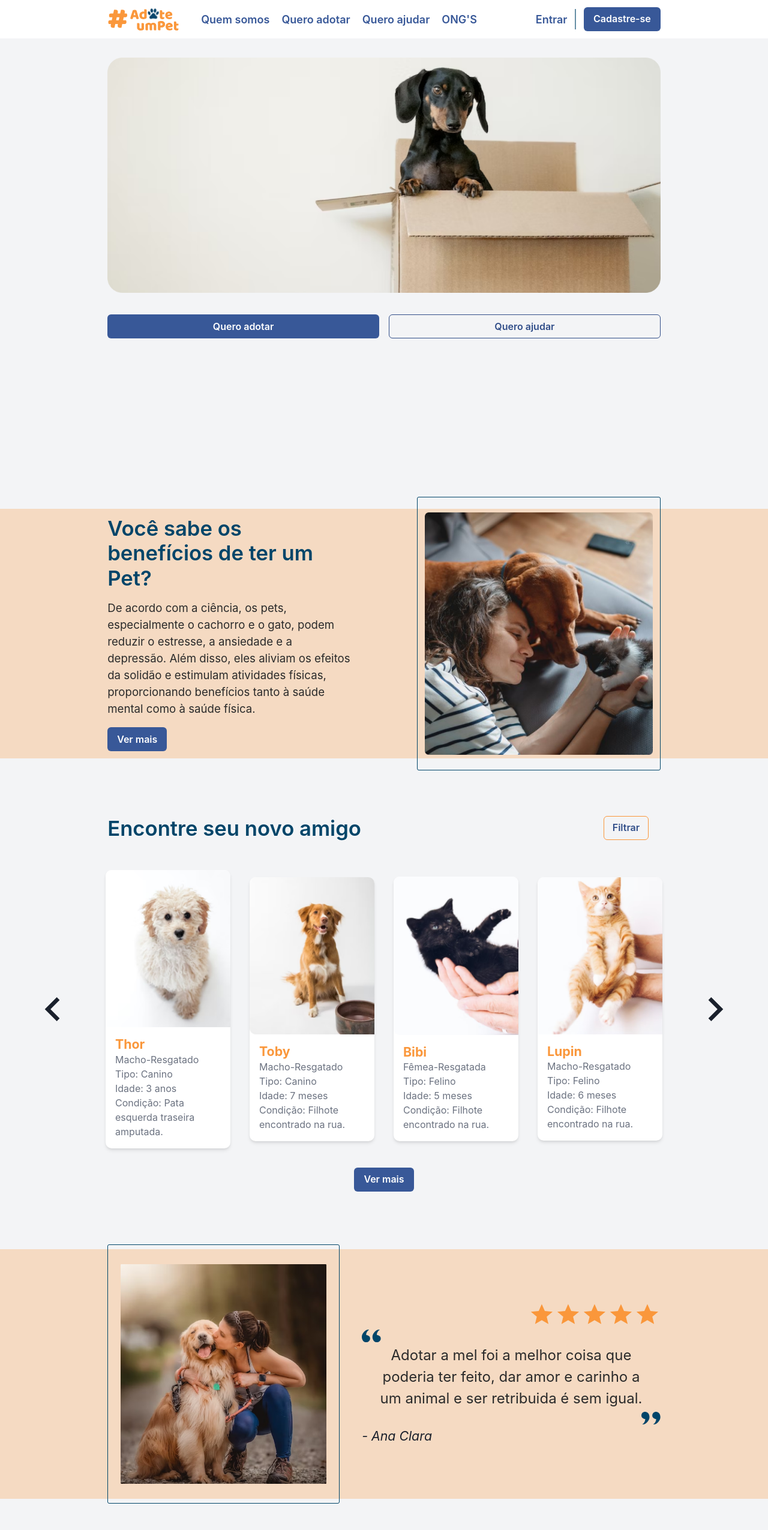
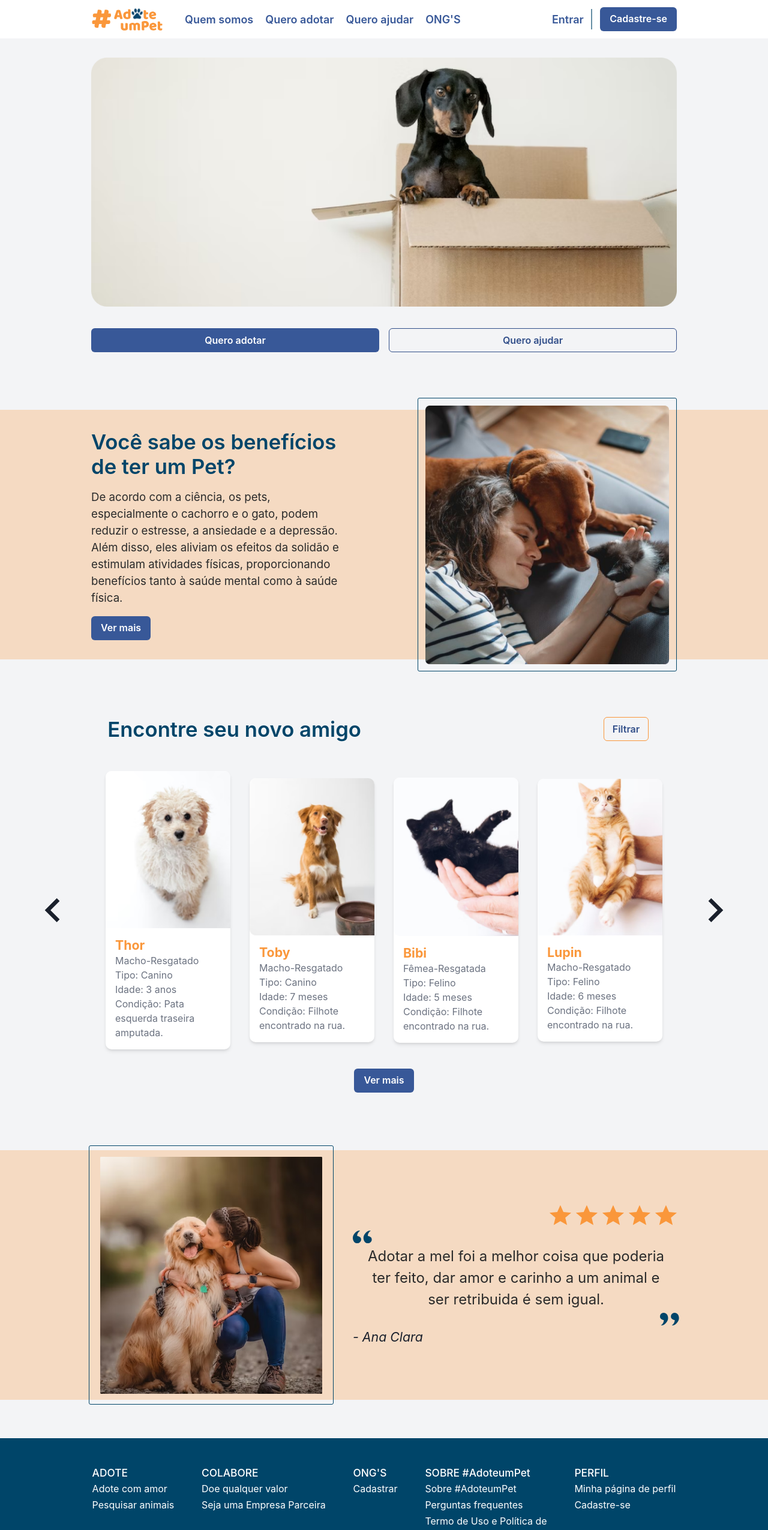
Before and after one commit to will-bernardo/adote-um-pet, a React (Vite) app: page / in a window 1280 px wide. Shown: the top 2550 px of the page at 60% size. Built offline with nearby package versions, Linux system fonts and the light colour scheme.

Commit message:
fixed page scale on browser zoom

```diff
--- a/src/components/Header.jsx
+++ b/src/components/Header.jsx
@@ -3,7 +3,8 @@ import { Flex, Image, Button, Spacer, Divider } from "@chakra-ui/react";
 
 export default function Header() {
   return (
-    <Flex as='header' bg='#fff' h='4rem' p="0 14%" gap='1.25rem' align='center'>
+    <Flex justify='center'>
+      <Flex as='header' bg='#fff' h='4rem' w='61rem' justify='center' gap='1.25rem' align='center'>
         <Image src="./logo.svg" alt="" w="120px" mr='1rem' />
         <HeaderButton name="Quem somos" />
         <HeaderButton name="Quero adotar" />
@@ -12,10 +13,11 @@ export default function Header() {
         <Spacer />
         <Flex gap='0.8rem' align='center'>
           <HeaderButton name="Entrar" />
-        <Divider orientation='vertical'  borderColor='#004569' borderWidth='1px' h='2rem' />
+          <Divider orientation='vertical' borderColor='#004569' borderWidth='1px' h='2rem' />
           <Button colorScheme='facebook' variant='solid' minWidth='fitContent'>Cadastre-se</Button>
         </Flex>
 
+      </Flex>
     </Flex>
   )
 }
--- a/src/components/MainPageSection1.jsx
+++ b/src/components/MainPageSection1.jsx
@@ -3,9 +3,9 @@ import { Flex, Image, Button } from "@chakra-ui/react";
 export default function MainPageSection1() {
 
   return (
-    <Flex as='section' flexDir='column' gap='2.25rem' h='90vh' minWidth='100vh' bg='#f3f4f6' pt='2rem' px='14%'>
-      <Image src='./images/cachorro_na_caixa.png' alt='' w='100%'/>
-      <Flex justify='center' gap='1rem'>
+    <Flex as='section' flexDir='column' align='center' gap='2.25rem' pb='8' minWidth='100vh' bg='#f3f4f6' pt='2rem'>
+      <Image src='./images/cachorro_na_caixa.png' alt='' maxW='61rem' />
+      <Flex justify='center' gap='1rem' w='61rem'>
         <Button colorScheme='facebook' variant='solid' w='50%'>Quero adotar</Button>
         <Button colorScheme='facebook' variant='outline' w='50%' >Quero ajudar</Button>
       </Flex>
--- a/src/components/MainPageSection2.jsx
+++ b/src/components/MainPageSection2.jsx
@@ -3,19 +3,19 @@ import { Flex, Image, Text, Heading, Spacer, Button } from "@chakra-ui/react";
 export default function MainPageSection2() {
   return (
     <Flex as='section' bg='#f3f4f6' p='4rem 0'>
-      <Flex bg='#F5DAC2' h='26rem' w='100%' p='14%' justify='center' align='center'>
-        <Flex flexDir='column' gap='1rem' w='44%'>
+      <Flex bg='#F5DAC2' gap='7rem' h='26rem' w='100%' justify='center' align='center'>
+        <Flex flexDir='column' gap='1rem' w='27rem'>
           <Heading fontSize='26pt' fontWeight='semibold' color='#004569'>Você sabe os benefícios de ter um Pet?</Heading>
           <Text fontSize='14pt' color='#2a2a2a'>
             De acordo com a ciência, os pets, especialmente o cachorro e o gato,
-             podem reduzir o estresse, a ansiedade e a depressão.
-             Além disso, eles aliviam os efeitos da solidão e estimulam atividades físicas,
-              proporcionando benefícios tanto à saúde mental como à saúde física.
+            podem reduzir o estresse, a ansiedade e a depressão.
+            Além disso, eles aliviam os efeitos da solidão e estimulam atividades físicas,
+            proporcionando benefícios tanto à saúde mental como à saúde física.
           </Text>
           <Button colorScheme='facebook' variant='solid' w='fit-content'>Ver mais</Button>
         </Flex>
-      <Spacer />
-        <Flex align='center' justify='center' border='1px' borderColor='#004569' borderRadius='3px' bg='' h='28.5rem' w='44%' p='0 0.75rem'>
+
+        <Flex align='center' justify='center' border='1px' borderColor='#004569' borderRadius='3px' bg='' h='28.5rem' w='27rem' p='0 0.75rem'>
           <Image src='./images/mulher_deitada_com_cachorro.png' alt='' />
         </Flex>
 
--- a/src/components/MainPageSection4.jsx
+++ b/src/components/MainPageSection4.jsx
@@ -3,20 +3,19 @@ import { Flex, Image, Text, Spacer } from "@chakra-ui/react";
 export default function MainPageSection2() {
   return (
     <Flex as='section' bg='#f3f4f6' p='4rem 0'>
-      <Flex bg='#F5DAC2' h='26rem' w='100%' p='14%' justify='center' align='center'>
-        <Flex align='center' justify='center' border='1px' borderColor='#004569' borderRadius='3px' bg='' h='27rem' w='42%' p='0 0.75rem'>
-          <Image src='./images/depoimento.png' alt='' w='95%'/>
+      <Flex bg='#F5DAC2' h='26rem' gap='2rem' w='100%' justify='center' align='center'>
+        <Flex align='center' justify='center' border='1px' borderColor='#004569' borderRadius='3px' bg='' h='27rem' w='25.5rem' p='0 0.75rem'>
+          <Image src='./images/depoimento.png' alt='' w='97%' />
         </Flex>
-      <Spacer />
-        <Flex align='center' flexDir='column' gap='0.25rem' w='54%'>
+        <Flex align='center' flexDir='column' gap='0.25rem' w='34rem'>
           <Flex alignSelf='end' >
             <Stars />
-            </Flex>
+          </Flex>
           <Image alignSelf='start' src='./open-quote.svg' alt='' w='2rem' />
           <Text textAlign='center' w='94%' fontSize='18pt' color='#2a2a2a'>
-          Adotar a mel foi a melhor coisa que poderia ter feito,
-          dar amor e carinho a um animal e ser retribuida
-          é sem igual.
+            Adotar a mel foi a melhor coisa que poderia ter feito,
+            dar amor e carinho a um animal e ser retribuida
+            é sem igual.
           </Text>
           <Image alignSelf='end' src='./close-quote.svg' alt='' w='2rem' />
           <Text as='i' fontSize='16pt' alignSelf='start'>- Ana Clara</Text>
```
Also changed, not shown: 1 other file (tests, documents, lock files or other folders). Lines whose indentation alone changed are shown as unchanged.
